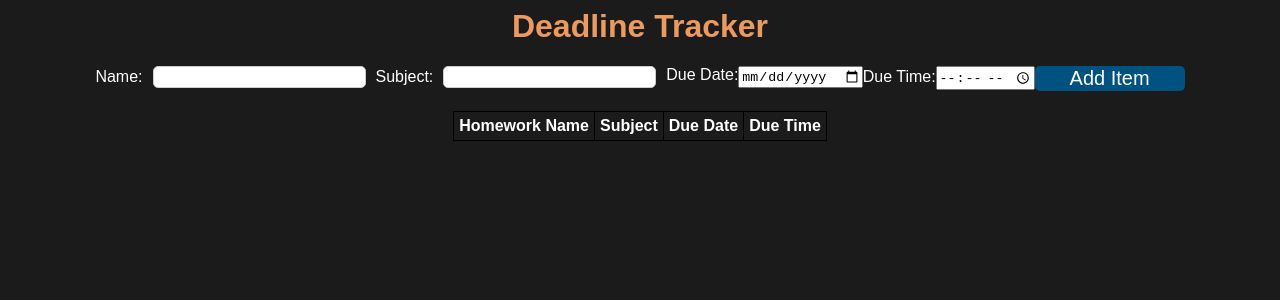
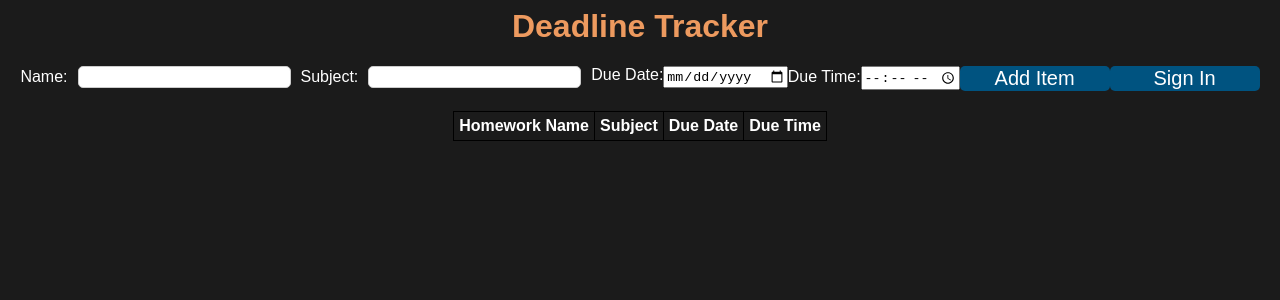
Before and after one commit to DavidPav123/ReactTDL, a React (Create React App) app: page / in a window 1280 px wide. Shown: the top 300 px of the page. Built offline with nearby package versions, Linux system fonts and the light colour scheme.

Commit message:
Added a sign in button

```diff
--- a/src/App.jsx
+++ b/src/App.jsx
@@ -1,36 +1,7 @@
 import * as React from 'react';
 import './style.css';
 import CTable from './Components/CTable.jsx';
-import './fb.js';
-import { getAuth, signInWithPopup, GoogleAuthProvider } from 'firebase/auth';
-
-const provider = new GoogleAuthProvider();
-const auth = getAuth();
-
-function signIn(auth, provider) {
-    signInWithPopup(auth, provider)
-        .then((result) => {
-            // This gives you a Google Access Token. You can use it to access the Google API.
-            const credential = GoogleAuthProvider.credentialFromResult(result);
-            const token = credential.accessToken;
-            // The signed-in user info.
-            const user = result.user;
-            console.log(user);
-            // IdP data available using getAdditionalUserInfo(result)
-            // ...
-        })
-        .catch((error) => {
-            // Handle Errors here.
-            const errorCode = error.code;
-            const errorMessage = error.message;
-            // The email of the user's account used.
-            const email = error.customData.email;
-            // The AuthCredential type that was used.
-            const credential = GoogleAuthProvider.credentialFromError(error);
-            // ...
-        });
-}
-
+import Button from './Components/signInButton.jsx';
 
 export default class App extends React.Component {
     data = [];
@@ -56,14 +27,13 @@ export default class App extends React.Component {
         this.dueTimeHolder = e;
     }
 
-    handleSubmit = (event) => {
+    addItem = (event) => {
         this.data.push({
             name: this.nameHolder,
             subject: this.subjectHolder,
             dueDate: this.dueDateHolder,
             dueTime: this.dueTimeHolder,
         });
-        signIn(auth, provider);
         this.forceUpdate();
         event.preventDefault();
     };
@@ -101,7 +71,8 @@ export default class App extends React.Component {
                             onChange={(e) => this.setTime(e.target.value)}
                         />
                     </label>
-                    <button type="submit">Add Item</button>
+                    <button onClick={this.addItem}>Add Item</button>
+                    <Button />
                 </form>
                 <CTable rows={this.data} />
             </div>
--- /dev/null
+++ b/src/Components/signInButton.jsx
@@ -0,0 +1,38 @@
+import '../fb.js';
+import { getAuth, signInWithPopup, GoogleAuthProvider } from 'firebase/auth';
+
+export default function Button() {
+    function handleClick(event) {
+        event.preventDefault();
+        const provider = new GoogleAuthProvider();
+        const auth = getAuth();
+
+        signInWithPopup(auth, provider)
+            .then((result) => {
+                // This gives you a Google Access Token. You can use it to access the Google API.
+                const credential = GoogleAuthProvider.credentialFromResult(result);
+                const token = credential.accessToken;
+                // The signed-in user info.
+                const user = result.user;
+                console.log(user);
+                // IdP data available using getAdditionalUserInfo(result)
+                // ...
+            })
+            .catch((error) => {
+                // Handle Errors here.
+                const errorCode = error.code;
+                const errorMessage = error.message;
+                // The email of the user's account used.
+                const email = error.customData.email;
+                // The AuthCredential type that was used.
+                const credential = GoogleAuthProvider.credentialFromError(error);
+                // ...
+            });
+    }
+
+    return (
+        <button onClick={handleClick}>
+            Sign In
+        </button>
+    );
+}
```
